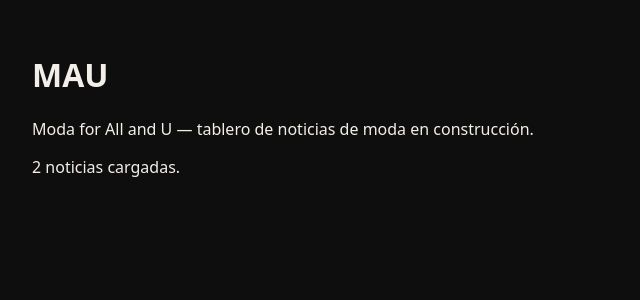
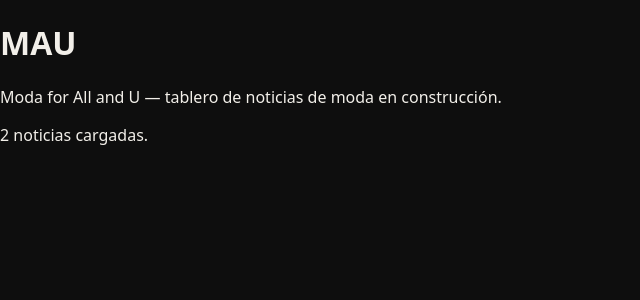
Before and after one commit to cruzhernandezmauricio4-wq/DEVF_ProyectoFinal, a React (Vite) app: page / in a window 1280 px wide. Shown: the top 300 px of the page, without its empty margins (0-640 px from the left). Built offline with nearby package versions, Linux system fonts and the light colour scheme.

Commit message:
agrega variables de marca y estilos globales

```diff
--- a/src/index.css
+++ b/src/index.css
@@ -1,3 +1,5 @@
+@import './styles/variables.css';
+
 *,
 *::before,
 *::after {
@@ -7,11 +9,16 @@
 body {
   margin: 0;
   min-height: 100vh;
-  font-family: system-ui, sans-serif;
-  background: #0e0e0e;
-  color: #f2efe9;
+  font-family: var(--font-body);
+  background: var(--color-bg);
+  color: var(--color-text);
 }
 
-.app {
-  padding: 2rem;
+a {
+  color: inherit;
 }
+
+img {
+  display: block;
+  max-width: 100%;
+}
--- /dev/null
+++ b/src/styles/variables.css
@@ -0,0 +1,15 @@
+/* Variables de marca de MAU (provisionales hasta el rebranding) */
+:root {
+  --color-bg: #0e0e0e;
+  --color-surface: #1a1a1a;
+  --color-text: #f2efe9;
+  --color-muted: #8f8a82;
+  --color-accent: #e8ff3a;
+
+  --font-display: 'Georgia', serif;
+  --font-body: system-ui, sans-serif;
+
+  --radius: 18px;
+  --gap: 1.25rem;
+  --max-width: 1400px;
+}
```
